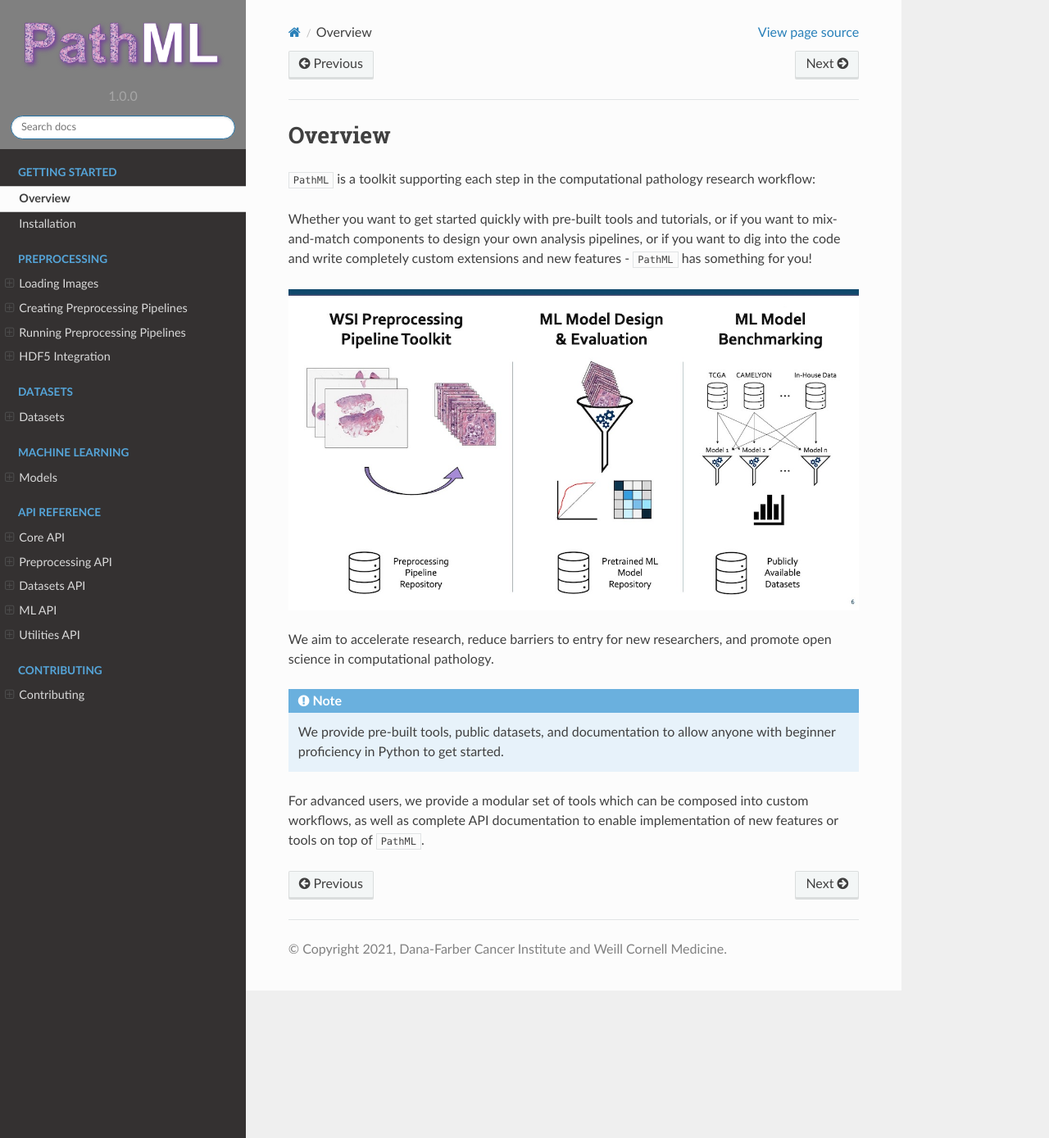
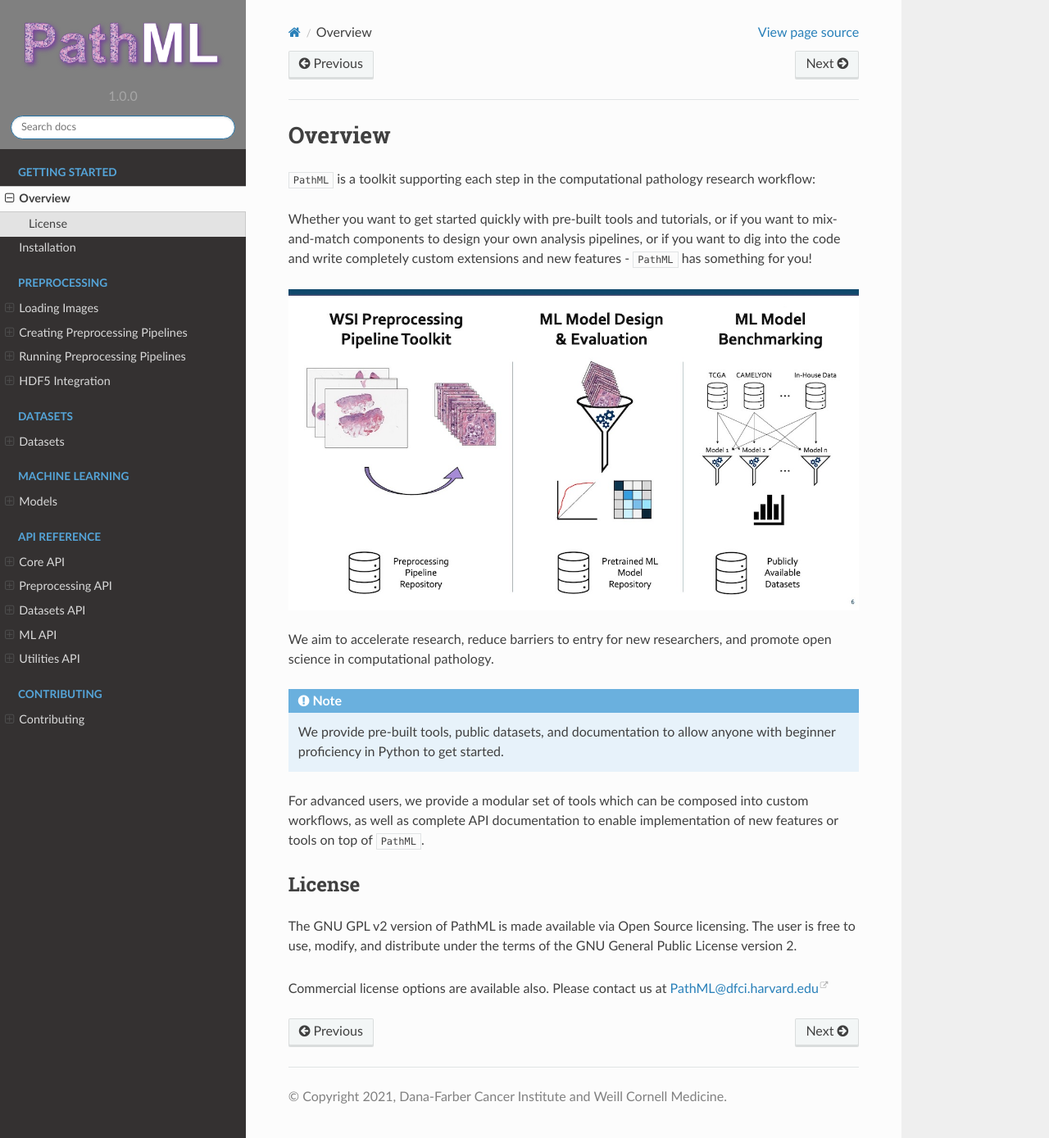
Before and after one commit to Dana-Farber-AIOS/pathml, a Sphinx documentation site: the page built from docs/source/overview.rst, in a window 1280 px wide and 1389 px high. Shown: the whole window at 82% size. Built offline with Sphinx 7.4.7 and the Read the Docs theme 2.0.0, drawn with Linux system fonts in a browser that asks for light colours; formulas are drawn with MathJax 3; pages that are not in the unit, such as notebooks, are missing from menus.

Commit message:
add license info to docs

```diff
--- a/docs/source/overview.rst
+++ b/docs/source/overview.rst
@@ -19,3 +19,12 @@
 
 For advanced users, we provide a modular set of tools which can be composed into custom workflows, as well as complete
 API documentation to enable implementation of new features or tools on top of ``PathML``.
+
+License
+-------
+
+The GNU GPL v2 version of PathML is made available via Open Source licensing.
+The user is free to use, modify, and distribute under the terms of the GNU General Public License version 2.
+
+Commercial license options are available also.
+Please contact us at `PathML@dfci.harvard.edu <mailto:PathML@dfci.harvard.edu>`_
```
